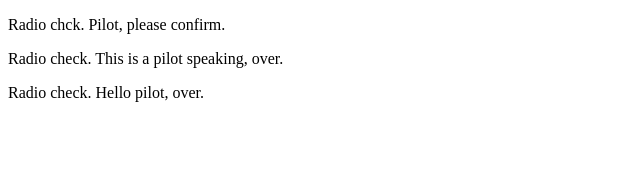
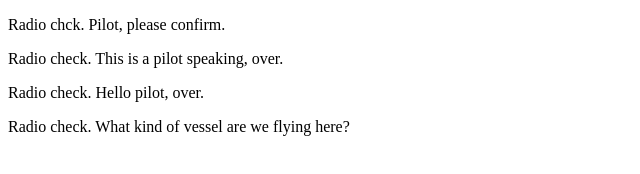
Before and after one commit to NickWeller/communication-log, a plain HTML site: page index.html in a window 1280 px wide. Shown: the whole page, without its empty margins (0-640 px from the left). Drawn offline with Linux system fonts and the light colour scheme.

Commit message:
pilot question for control

```diff
--- a/index.html
+++ b/index.html
@@ -4,5 +4,6 @@
     <p>Radio chck. Pilot, please confirm.</p>
     <p>Radio check. This is a pilot speaking, over.</p>
     <p>Radio check. Hello pilot, over.</p>
+    <p>Radio check. What kind of vessel are we flying here?</p>
   </body>
 </html>
```
